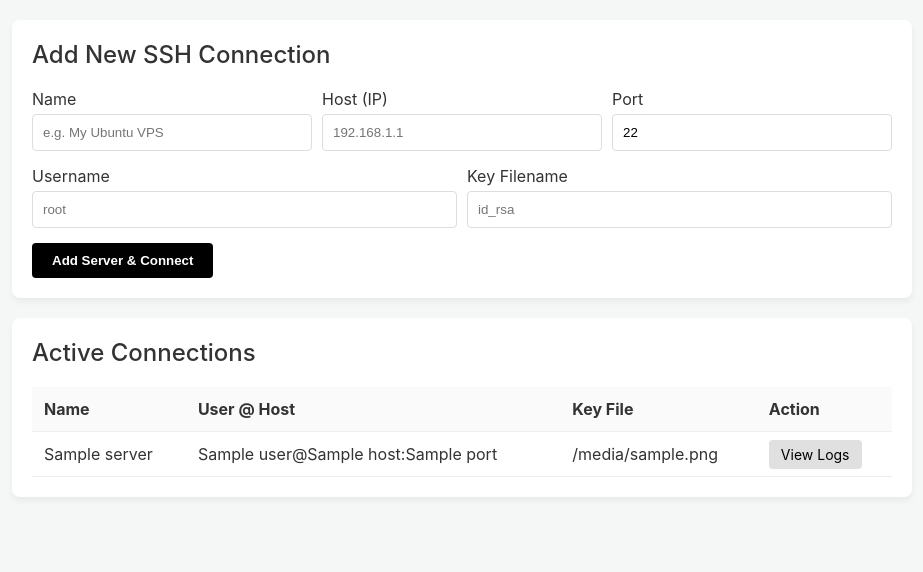
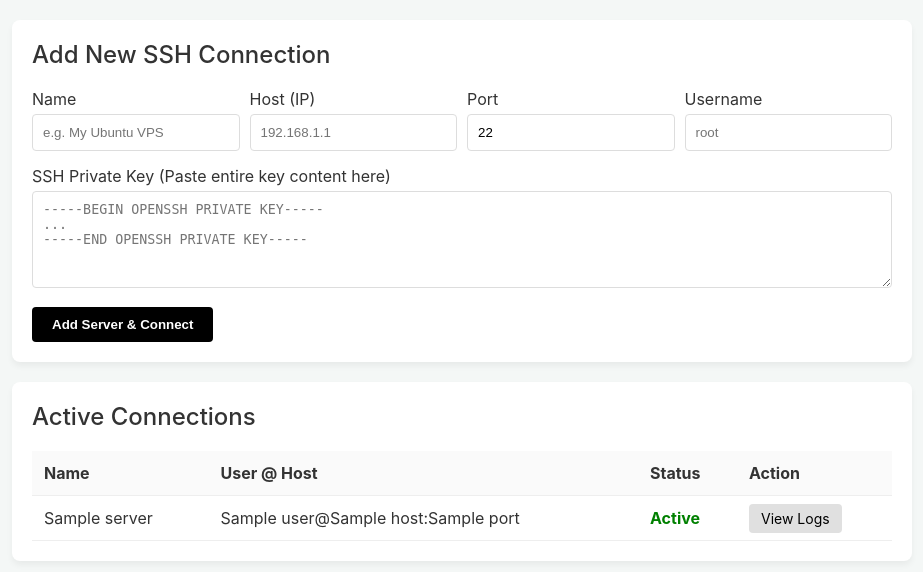
Before and after one commit to itachid5/redesigned-octo-couscous, a Flask app: template templates/index.html in a window 1280 px wide. Shown: the top 572 px of the page, without its empty margins (178-1101 px from the left). Run offline with Flask 3, Linux system fonts and the light colour scheme; the template is opened without the code that fills it: most values are stand-ins (such as "Sample title", 1, 10 or a date in 2020).

Commit message:
Update index.html

```diff
--- a/templates/index.html
+++ b/templates/index.html
@@ -12,7 +12,8 @@
         table { width: 100%; border-collapse: collapse; margin-top: 10px; }
         th, td { text-align: left; padding: 12px; border-bottom: 1px solid #eee; }
         th { background-color: #fafafa; }
-        input[type="text"], input[type="number"] { width: 100%; padding: 10px; margin: 5px 0 15px; border: 1px solid #ddd; border-radius: 4px; box-sizing: border-box; }
+        input[type="text"], input[type="number"], textarea { width: 100%; padding: 10px; margin: 5px 0 15px; border: 1px solid #ddd; border-radius: 4px; box-sizing: border-box; }
+        textarea { font-family: monospace; resize: vertical; }
         button { background-color: #000; color: #fff; border: none; padding: 10px 20px; border-radius: 4px; cursor: pointer; font-weight: bold; }
         button:hover { background-color: #333; }
         .log-btn { background-color: #e0e0e0; color: #000; text-decoration: none; padding: 6px 12px; border-radius: 4px; font-size: 14px; }
@@ -28,10 +29,11 @@
                     <div style="flex: 1;"><label>Name</label><input type="text" name="name" required placeholder="e.g. My Ubuntu VPS"></div>
                     <div style="flex: 1;"><label>Host (IP)</label><input type="text" name="host" required placeholder="192.168.1.1"></div>
                     <div style="flex: 1;"><label>Port</label><input type="number" name="port" value="22" required></div>
+                    <div style="flex: 1;"><label>Username</label><input type="text" name="user" required placeholder="root"></div>
                 </div>
-                <div style="display: flex; gap: 10px;">
-                    <div style="flex: 1;"><label>Username</label><input type="text" name="user" required placeholder="root"></div>
-                    <div style="flex: 1;"><label>Key Filename</label><input type="text" name="key_file" required placeholder="id_rsa"></div>
+                <div>
+                    <label>SSH Private Key (Paste entire key content here)</label>
+                    <textarea name="key_content" rows="5" required placeholder="-----BEGIN OPENSSH PRIVATE KEY-----&#10;...&#10;-----END OPENSSH PRIVATE KEY-----"></textarea>
                 </div>
                 <button type="submit">Add Server & Connect</button>
             </form>
@@ -44,7 +46,7 @@
                     <tr>
                         <th>Name</th>
                         <th>User @ Host</th>
-                        <th>Key File</th>
+                        <th>Status</th>
                         <th>Action</th>
                     </tr>
                 </thead>
@@ -53,7 +55,7 @@
                     <tr>
                         <td>{{ server.name }}</td>
                         <td>{{ server.user }}@{{ server.host }}:{{ server.port }}</td>
-                        <td>{{ server.key_file }}</td>
+                        <td><span style="color: green; font-weight: bold;">Active</span></td>
                         <td><a href="/logs/{{ server.id }}" target="_blank" class="log-btn">View Logs</a></td>
                     </tr>
                     {% endfor %}
```
